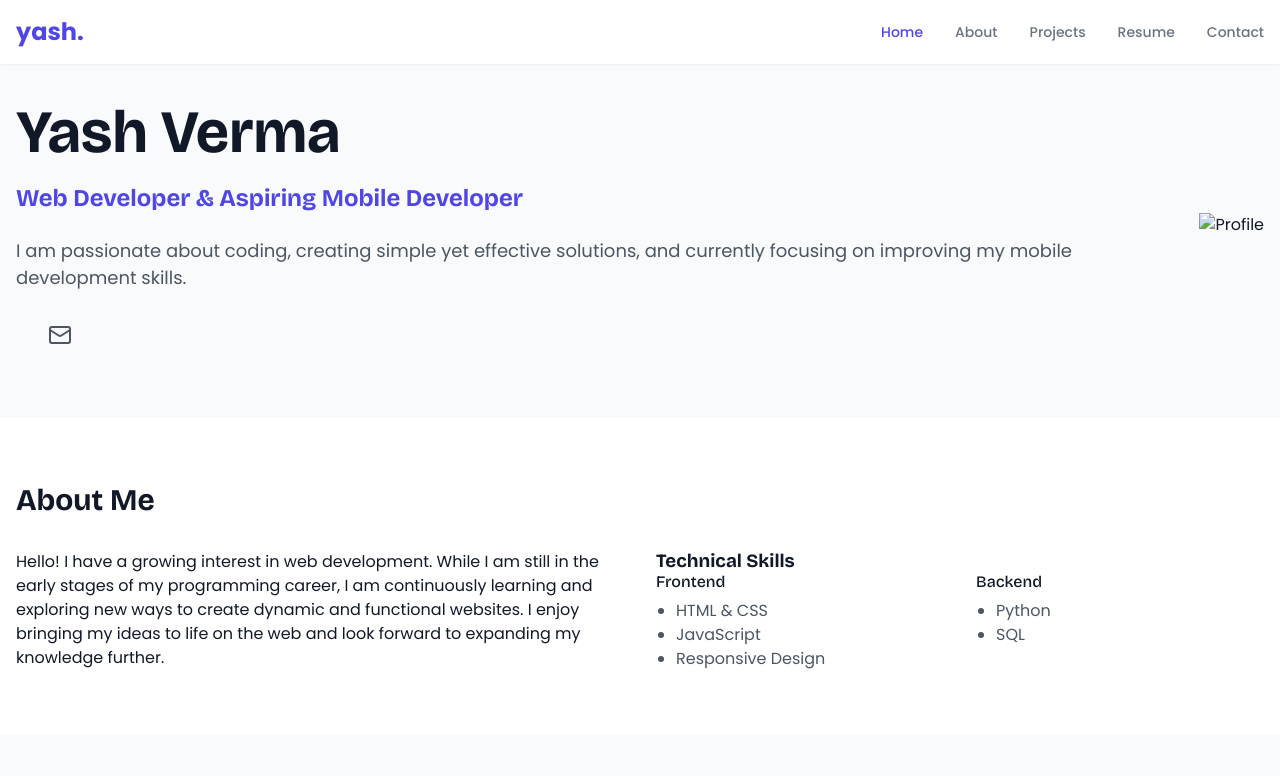
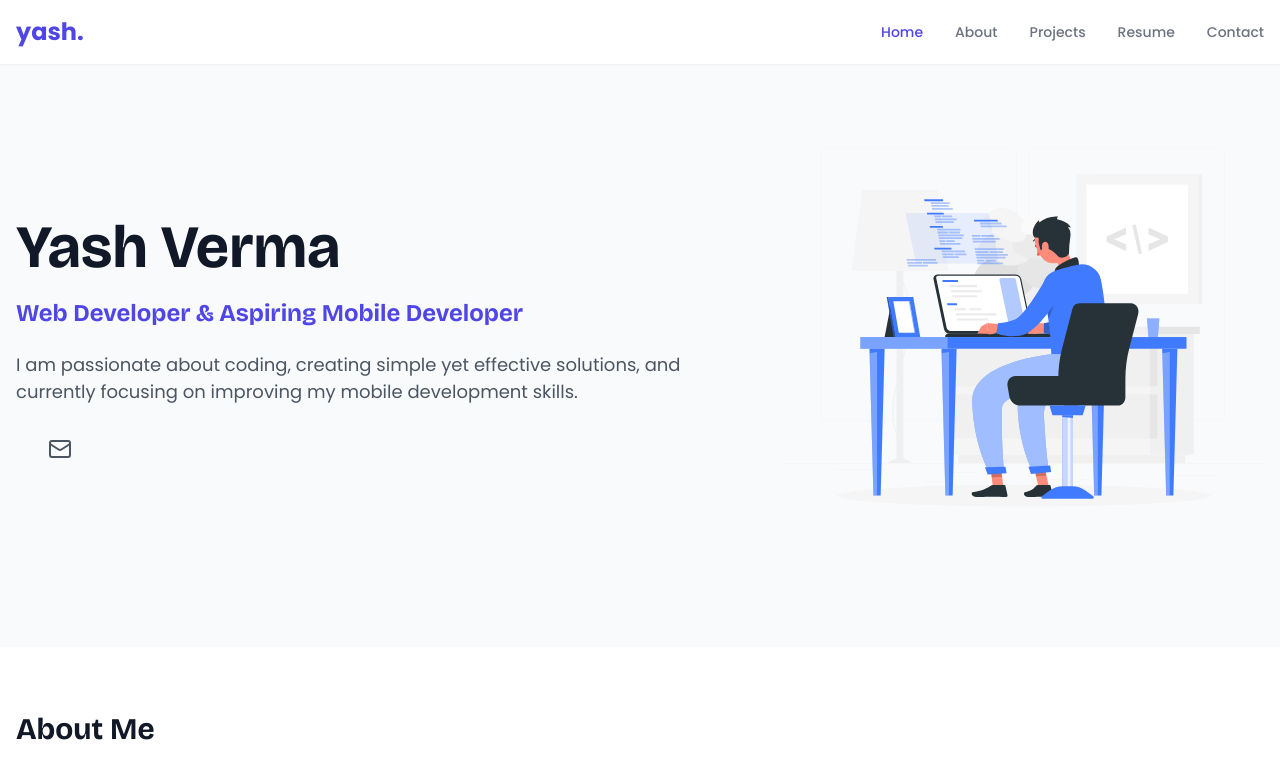
Before and after one commit to heyyashverma/yashverma, a plain HTML site: page index.html in a window 1280 px wide. Shown: the top 776 px of the page. Drawn offline with nearby package versions, Linux system fonts and the light colour scheme; the site is published under a folder, as on GitHub Pages, so addresses that start at the root find nothing; some icons are missing.

Commit message:
Update index.html

```diff
--- a/index.html
+++ b/index.html
@@ -49,7 +49,7 @@
                 </div>
             </div>
             <div class="hero-image">
-                <img src="/imgs/hero.svg" alt="Profile">
+                <img src="imgs/hero.svg" alt="Profile">
             </div>
         </div>
     </div>
```
